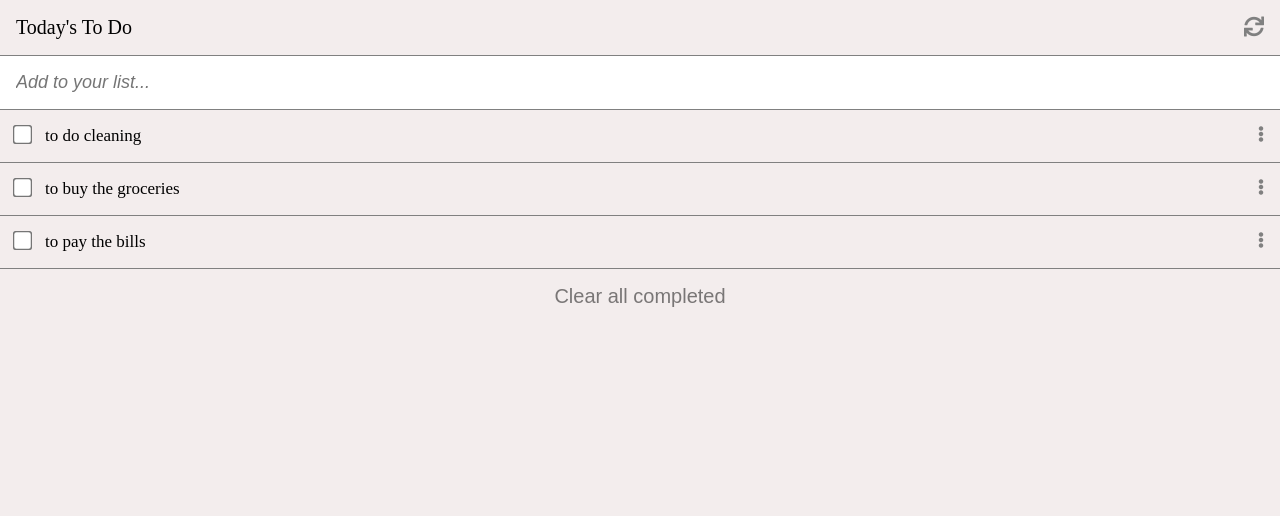
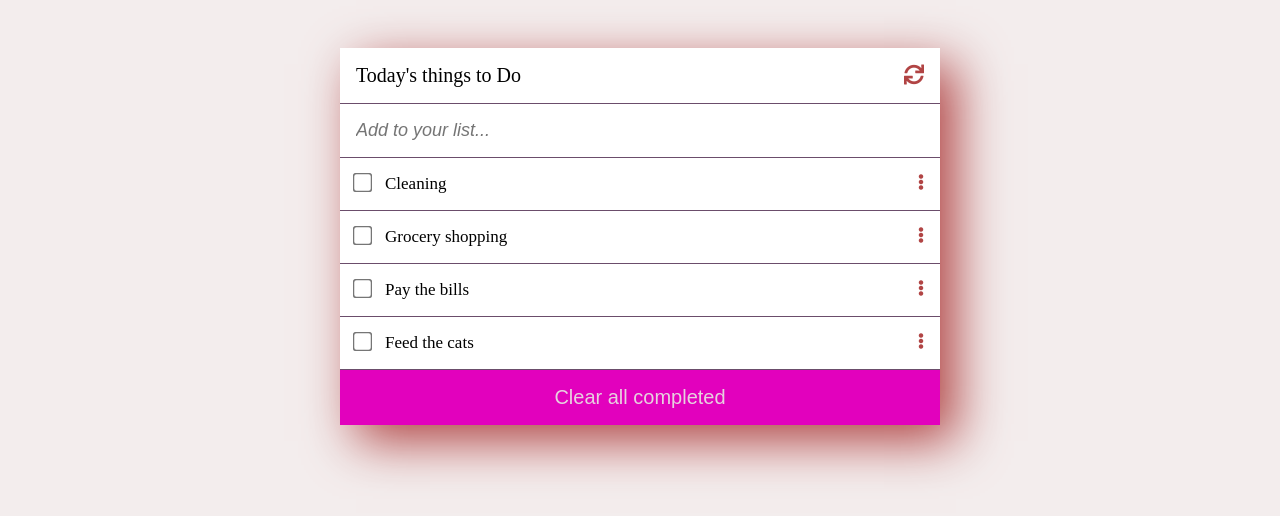
Before and after one commit to sheylaPozo/todolist, a website built with webpack: page src/index.html in a window 1280 px wide. Built offline with nearby package versions, Linux system fonts and the light colour scheme.

Commit message:
fix linter errors

```diff
--- a/src/AddTasks.js
+++ b/src/AddTasks.js
@@ -1,17 +1,17 @@
-function addTasks(task) {
-  let list = document.createElement("li");
-  list.classList.add("list");
+export default function addTasks(task) {
+  const list = document.createElement('li');
+  list.classList.add('list');
 
-  let holder = document.createElement("div");
-  holder.classList.add("holder");
-  let marked = document.createElement("input");
-  marked.type = "checkbox";
+  const holder = document.createElement('div');
+  holder.classList.add('holder');
+  const marked = document.createElement('input');
+  marked.type = 'checkbox';
 
-  let listToDo = document.createElement("p");
+  const listToDo = document.createElement('p');
   listToDo.innerHTML = task.description;
 
-  let dots = document.createElement("i");
-  dots.classList.add("fa", "fa-ellipsis-v");
+  const dots = document.createElement('i');
+  dots.classList.add('fa', 'fa-ellipsis-v');
 
   list.appendChild(holder);
   holder.appendChild(marked);
@@ -20,5 +20,3 @@ function addTasks(task) {
 
   return list;
 }
-
-export { addTasks };
--- a/src/TodoBottomDiv.js
+++ b/src/TodoBottomDiv.js
@@ -1,9 +1,7 @@
-function clearButton() {
-  let clearButton = document.createElement("button");
-  clearButton.classList.add("clear-button");
-  clearButton.type = "submit";
-  clearButton.innerHTML = "Clear all completed";
+export default function clearButton() {
+  const clearButton = document.createElement('button');
+  clearButton.classList.add('clear-button');
+  clearButton.type = 'submit';
+  clearButton.innerHTML = 'Clear all completed';
   return clearButton;
 }
-
-export { clearButton };
--- a/src/TodoConstructor.js
+++ b/src/TodoConstructor.js
@@ -1,7 +1,5 @@
-function Task(description, completed = false, index) {
+export default function Task(description, completed = false, index) {
   this.description = description;
   this.completed = completed;
-  this.index = 1;
+  this.index = index;
 }
-
-export { Task };
--- a/src/TodoForm.js
+++ b/src/TodoForm.js
@@ -1,17 +1,15 @@
-function form() {
-  let form = document.createElement("form");
-  form.classList.add("addDiv");
-  let formText = document.createElement("input");
-  formText.id = "addToList";
-  formText.type = "text";
-  formText.placeholder = "Add to your list...";
+export default function form() {
+  const form = document.createElement('form');
+  form.classList.add('addDiv');
+  const formText = document.createElement('input');
+  formText.id = 'addToList';
+  formText.type = 'text';
+  formText.placeholder = 'Add to your list...';
 
-  let ul = document.createElement("ul");
-  ul.classList.add("taskList");
+  const ul = document.createElement('ul');
+  ul.classList.add('taskList');
 
   form.appendChild(formText);
 
   return form;
 }
-
-export { form };
--- a/src/TodoTopDiv.js
+++ b/src/TodoTopDiv.js
@@ -1,14 +1,12 @@
-function TopDiv() {
-  let topDiv = document.createElement("div");
-  topDiv.classList.add("todayDiv");
-  let topDivText = document.createElement("p");
-  topDivText.textContent = "Today's To Do";
-  let topDivIcon = document.createElement("i");
-  topDivIcon.classList.add("fas", "fa-sync");
+export default function TopDiv() {
+  const topDiv = document.createElement('div');
+  topDiv.classList.add('todayDiv');
+  const topDivText = document.createElement('p');
+  topDivText.textContent = "Today's things to Do";
+  const topDivIcon = document.createElement('i');
+  topDivIcon.classList.add('fas', 'fa-sync');
   topDiv.appendChild(topDivText);
   topDiv.appendChild(topDivIcon);
 
   return topDiv;
 }
-
-export { TopDiv };
--- a/src/index.js
+++ b/src/index.js
@@ -1,24 +1,26 @@
-import _ from "lodash";
-import "./style.css";
-import { TopDiv } from "./TodoTopDiv";
-import { form } from "./TodoForm";
-import { addTasks } from "./AddTasks";
-import { clearButton } from "./TodoBottomDiv";
-import { Task } from "./TodoConstructor";
-let ul = document.createElement("ul");
+// import _ from 'lodash';
+import './style.css';
+import TopDiv from './TodoTopDiv.js';
+import form from './TodoForm.js';
+import addTasks from './AddTasks.js';
+import clearButton from './TodoBottomDiv.js';
+import Task from './TodoConstructor.js';
 
-let body = document.getElementById("body");
-let mainDiv = document.getElementById("ToDoLists");
+const ul = document.createElement('ul');
+
+const body = document.getElementById('body');
+const mainDiv = document.getElementById('ToDoLists');
 mainDiv.appendChild(TopDiv());
 mainDiv.appendChild(form());
 mainDiv.appendChild(ul);
 mainDiv.appendChild(clearButton());
 body.appendChild(mainDiv);
 
-let myTasks = [];
-myTasks.push(new Task("to do cleaning", false, 0));
-myTasks.push(new Task("to buy the groceries", false, 1));
-myTasks.push(new Task("to pay the bills", false, 2));
+const myTasks = [];
+myTasks.push(new Task('Cleaning', false, 0));
+myTasks.push(new Task('Grocery shopping', false, 1));
+myTasks.push(new Task('Pay the bills', false, 2));
+myTasks.push(new Task('Feed the cats', false, 3));
 
 myTasks.forEach((task) => {
   ul.appendChild(addTasks(task));
--- a/src/style.css
+++ b/src/style.css
@@ -10,14 +10,14 @@ body {
 
 .fa,
 .fas {
-  color: grey;
+  color: rgb(177, 68, 68);
 }
 
-#toDoLists {
+#ToDoLists {
   width: 600px;
   margin-left: auto;
   margin-right: auto;
-  box-shadow: grey 1rem 1rem 3rem;
+  box-shadow: rgb(177, 68, 68) 1rem 1rem 3rem;
   background-color: #fff;
   margin-top: 3rem;
 }
@@ -41,8 +41,8 @@ input[type="text"] {
   font-size: 18px;
   font-style: italic;
   border: none;
-  border-top: 1px solid grey;
-  border-bottom: 1px solid grey;
+  border-top: 1px solid rgb(107, 77, 107);
+  border-bottom: 1px solid rgb(107, 77, 107);
 }
 
 .taskList {
@@ -50,7 +50,7 @@ input[type="text"] {
 }
 
 .list {
-  border-bottom: 1px solid grey;
+  border-bottom: 1px solid rgb(107, 77, 107) ;
   display: flex;
   justify-content: space-between;
   padding: 1rem;
@@ -73,8 +73,8 @@ input[type="checkbox"] {
 .clear-button {
   width: 100%;
   padding: 1rem;
-  background-color: rgb(243, 237, 237);
+  background-color: rgb(226, 1, 189);
   font-size: 20px;
-  color: rgba(000, 000, 000, 0.5);
+  color: rgba(231, 226, 226, 0.925);
   border: none;
 }
```
Also changed, not shown: webpack.config.js (+8 -8 lines).
